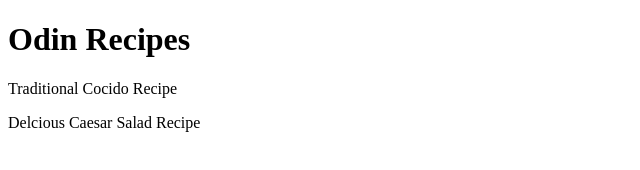
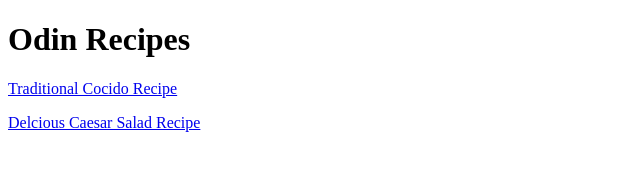
Before and after one commit to SparoJF/odin-recipes, a plain HTML site: page index.html in a window 1280 px wide. Shown: the whole page, without its empty margins (0-640 px from the left). Drawn offline with Linux system fonts and the light colour scheme.

Commit message:
Fixed error where links to recipe pages were not working.

```diff
--- a/index.html
+++ b/index.html
@@ -6,7 +6,7 @@
     </head>
     <body>
         <h1>Odin Recipes</h1>
-        <p><a href="./recipes/cocido.html"></a>Traditional Cocido Recipe</p>
-        <p><a href="./recipes/caesar-salad.html"></a>Delcious Caesar Salad Recipe</p>
+        <p><a href="./recipes/cocido.html">Traditional Cocido Recipe</a></p>
+        <p><a href="./recipes/caesar-salad.html">Delcious Caesar Salad Recipe</a></p>
     </body>
 </html>
```
